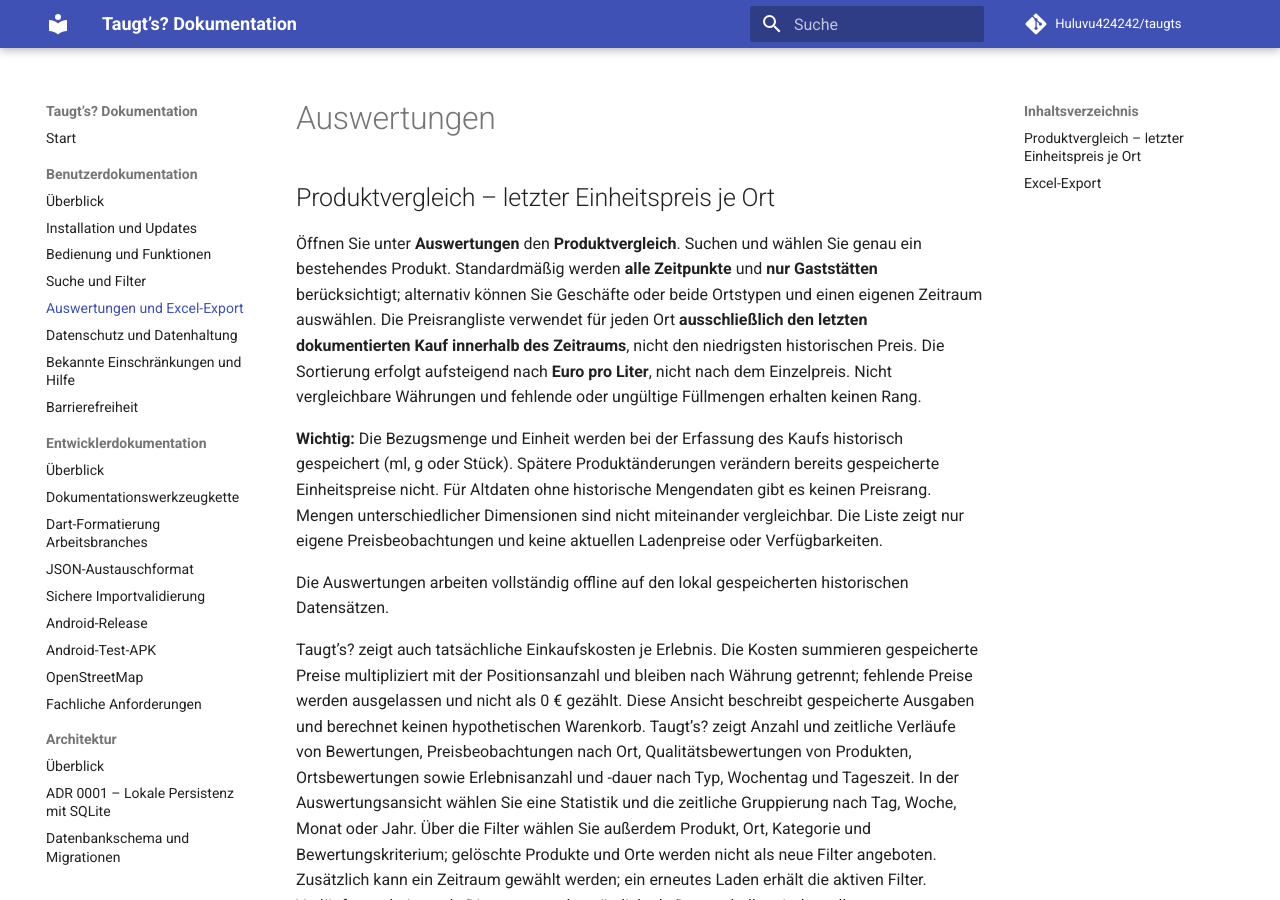
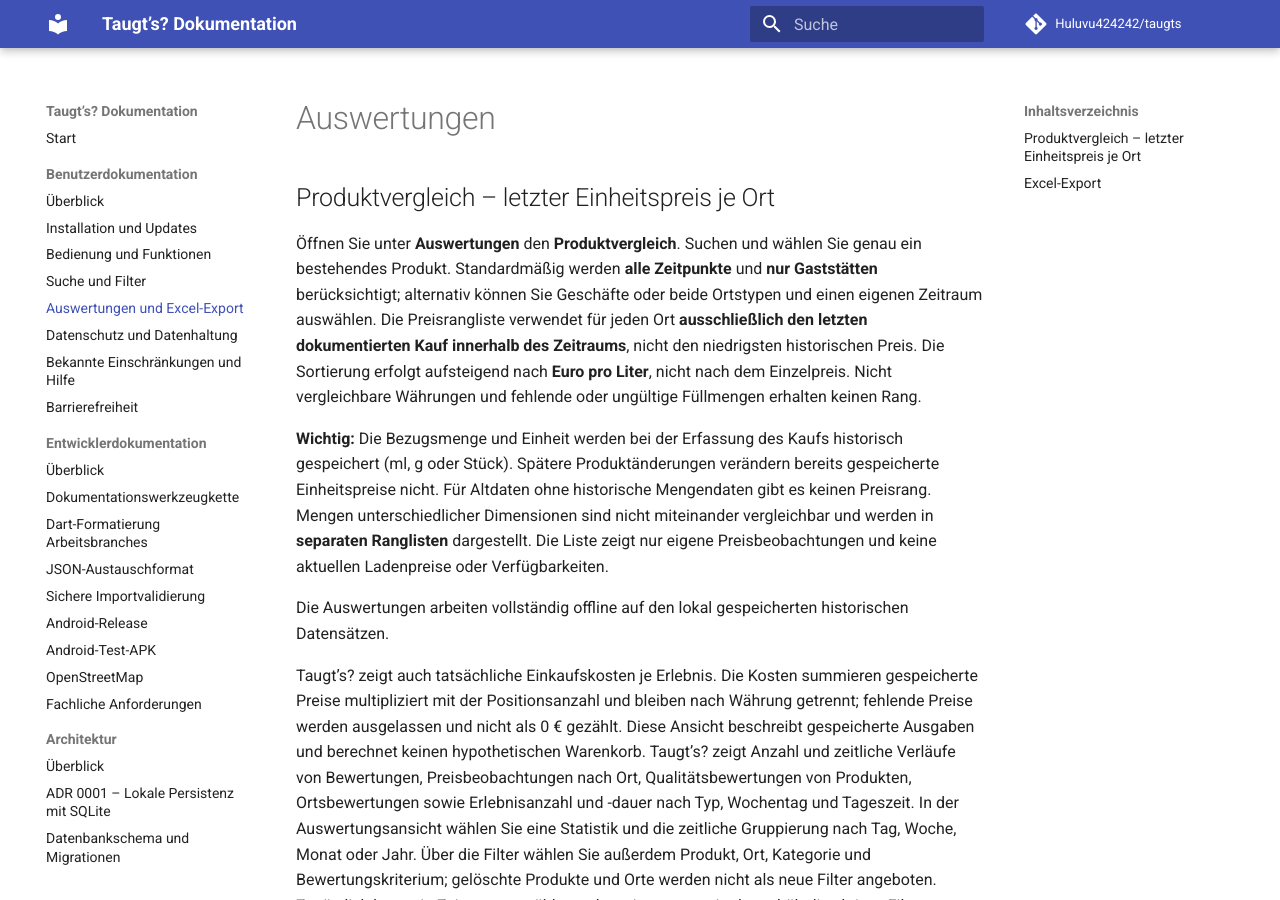
Before and after one commit to Huluvu424242/taugts, an MkDocs documentation site: the page built from docs/benutzer/auswertungen.md, in a window 1280 px wide and 900 px high. Built offline with MkDocs 1.6.1 and Material for MkDocs 9.7.7, drawn with Linux system fonts in a browser that asks for light colours; comment, search, counter and statistics services are not loaded.

Commit message:
Bug #302: getrennte Mengendimensionen dokumentieren

```diff
--- a/docs/benutzer/auswertungen.md
+++ b/docs/benutzer/auswertungen.md
@@ -4,7 +4,7 @@
 
 Öffnen Sie unter **Auswertungen** den **Produktvergleich**. Suchen und wählen Sie genau ein bestehendes Produkt. Standardmäßig werden **alle Zeitpunkte** und **nur Gaststätten** berücksichtigt; alternativ können Sie Geschäfte oder beide Ortstypen und einen eigenen Zeitraum auswählen. Die Preisrangliste verwendet für jeden Ort **ausschließlich den letzten dokumentierten Kauf innerhalb des Zeitraums**, nicht den niedrigsten historischen Preis. Die Sortierung erfolgt aufsteigend nach **Euro pro Liter**, nicht nach dem Einzelpreis. Nicht vergleichbare Währungen und fehlende oder ungültige Füllmengen erhalten keinen Rang.
 
-**Wichtig:** Die Bezugsmenge und Einheit werden bei der Erfassung des Kaufs historisch gespeichert (ml, g oder Stück). Spätere Produktänderungen verändern bereits gespeicherte Einheitspreise nicht. Für Altdaten ohne historische Mengendaten gibt es keinen Preisrang. Mengen unterschiedlicher Dimensionen sind nicht miteinander vergleichbar. Die Liste zeigt nur eigene Preisbeobachtungen und keine aktuellen Ladenpreise oder Verfügbarkeiten.
+**Wichtig:** Die Bezugsmenge und Einheit werden bei der Erfassung des Kaufs historisch gespeichert (ml, g oder Stück). Spätere Produktänderungen verändern bereits gespeicherte Einheitspreise nicht. Für Altdaten ohne historische Mengendaten gibt es keinen Preisrang. Mengen unterschiedlicher Dimensionen sind nicht miteinander vergleichbar und werden in **separaten Ranglisten** dargestellt. Die Liste zeigt nur eigene Preisbeobachtungen und keine aktuellen Ladenpreise oder Verfügbarkeiten.
 
 Die Auswertungen arbeiten vollständig offline auf den lokal gespeicherten historischen Datensätzen.
 
```
